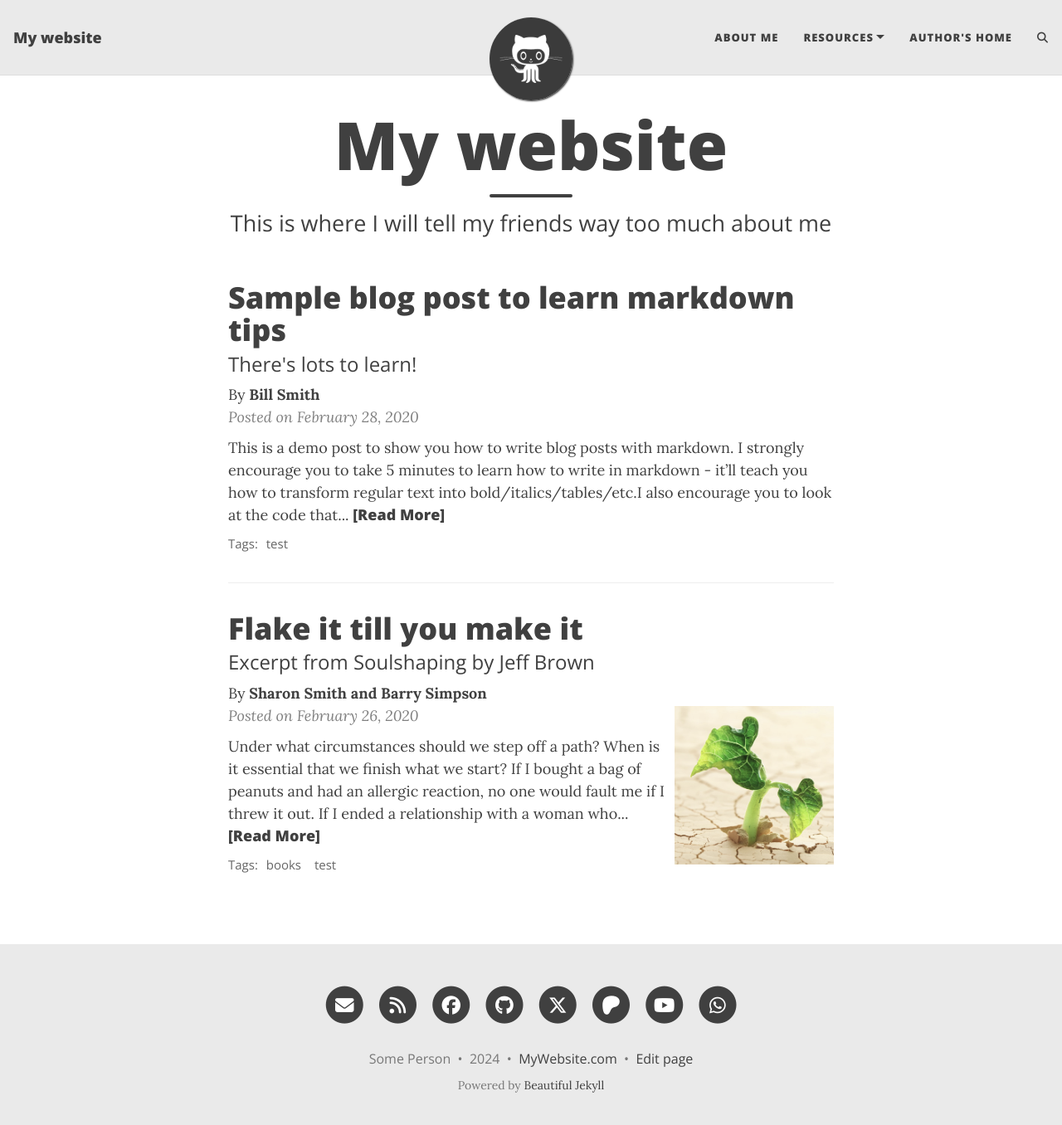
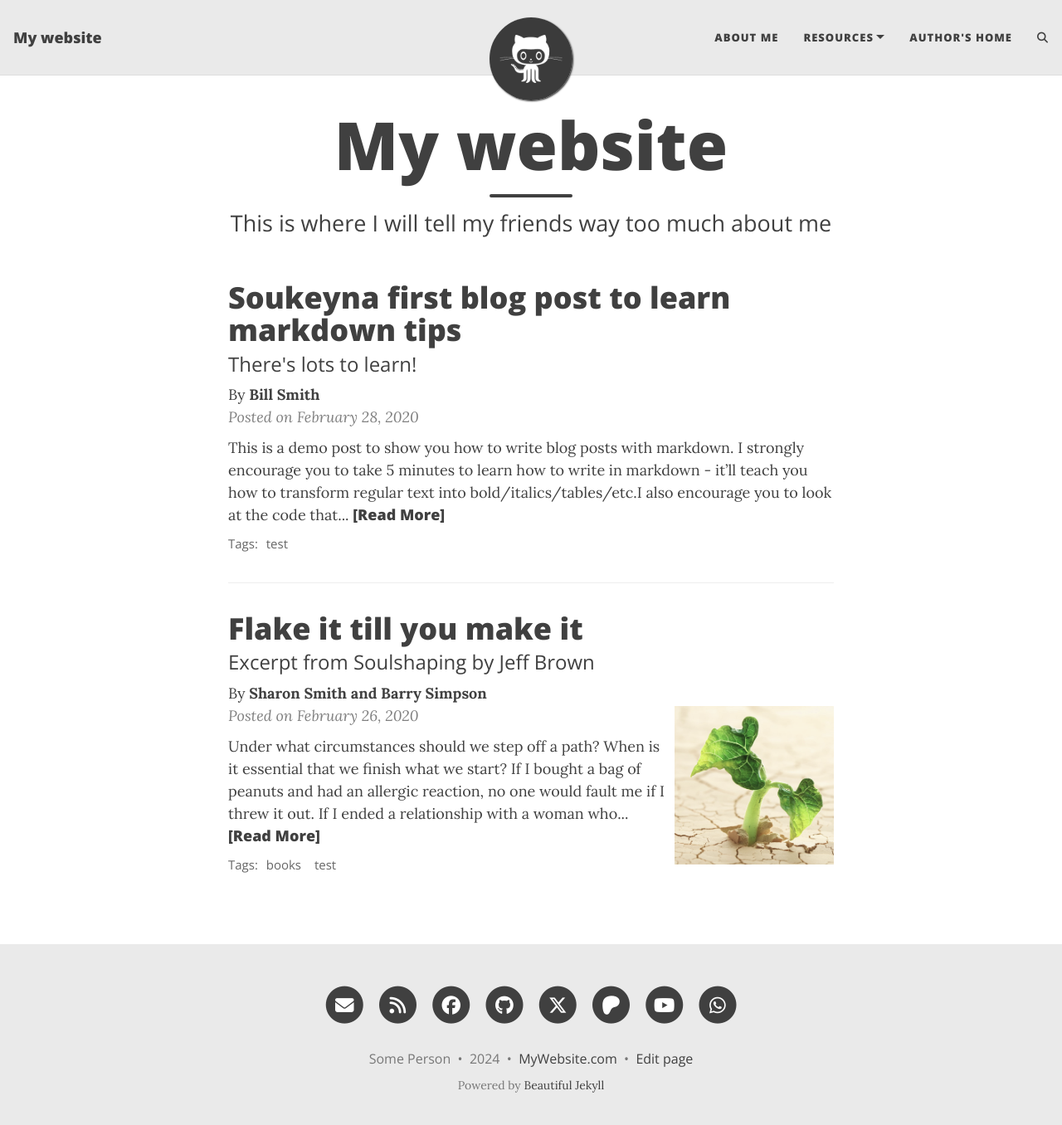
Before and after one commit to diarise/diarise, a Jekyll site: the page built from index.html, in a window 1280 px wide and 1369 px high. Shown: the top 1356 px of the window at 83% size. Built offline with Jekyll 4.4.1, drawn with Linux system fonts in a browser that asks for light colours; the list of posts is cut into pages by our own code; comment, search, counter and statistics services are not loaded.

Commit message:
Update 2020-02-28-sample-markdown.md

```diff
--- a/_posts/2020-02-28-sample-markdown.md
+++ b/_posts/2020-02-28-sample-markdown.md
@@ -1,6 +1,6 @@
 ---
 layout: post
-title: Sample blog post to learn markdown tips
+title: Soukeyna first blog post to learn markdown tips
 subtitle: There's lots to learn!
 gh-repo: daattali/beautiful-jekyll
 gh-badge: [star, fork, follow]
```
